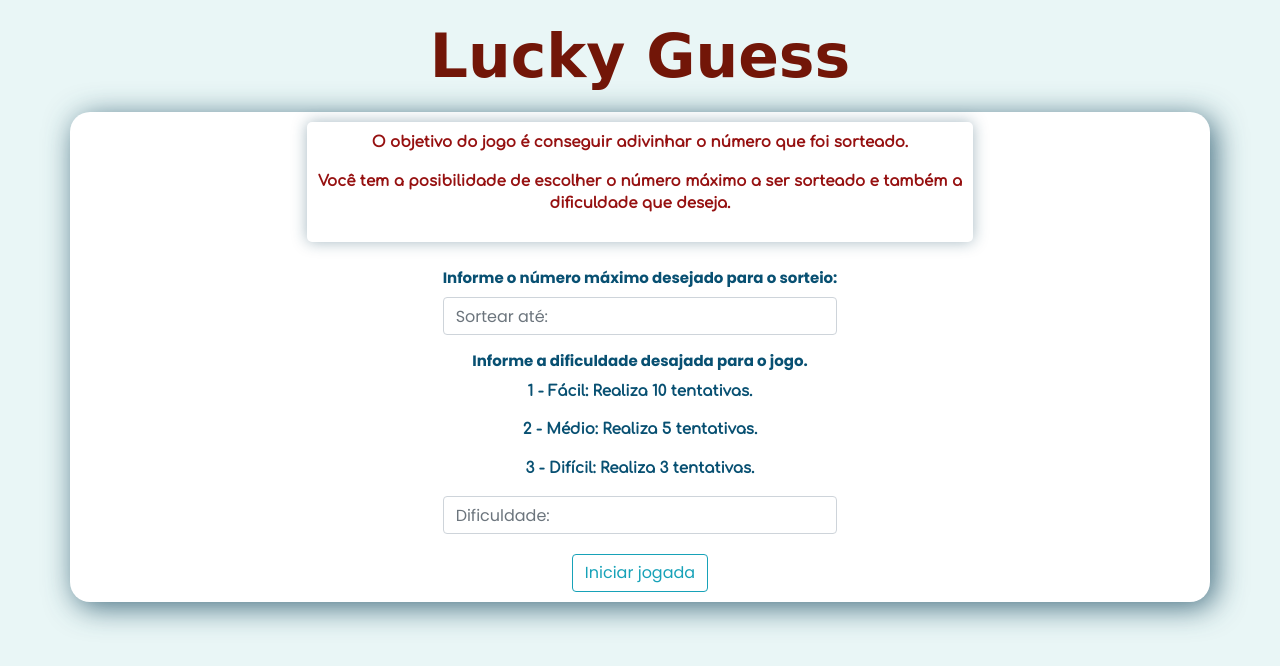
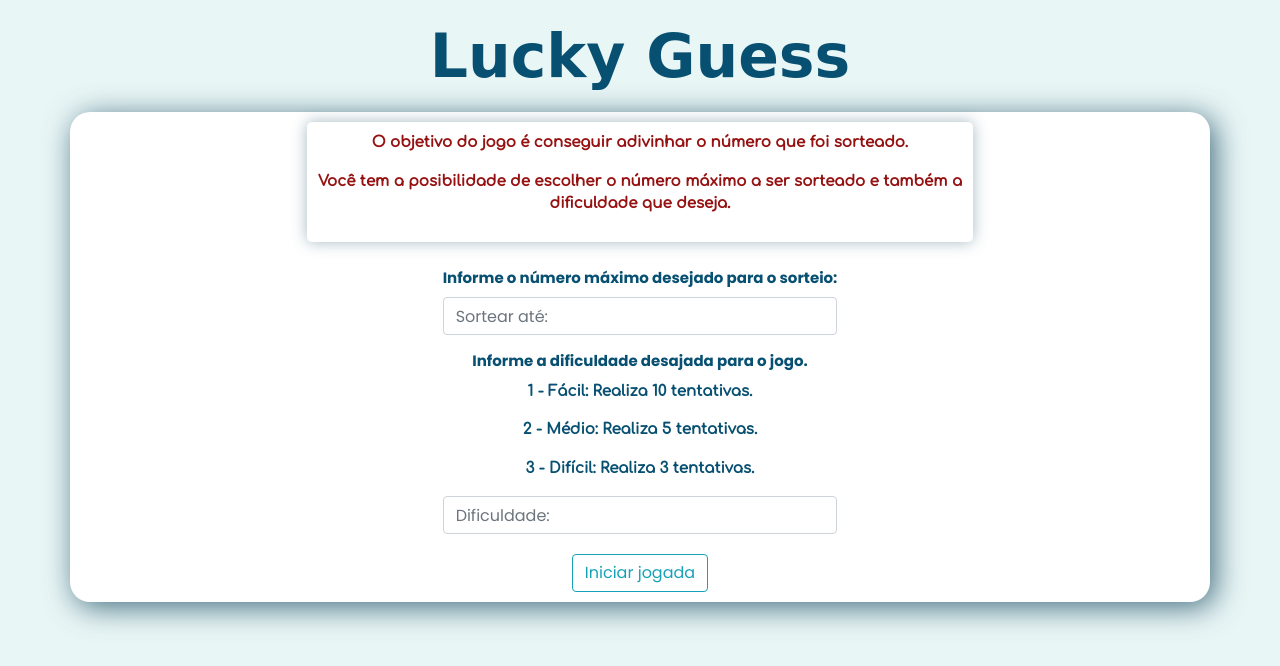
Before and after one commit to VitorALVSC/JogoAdivinhacao, a plain HTML site: page index.html in a window 1280 px wide. Drawn offline with nearby package versions, Linux system fonts and the light colour scheme; a web font is replaced by a local one.

Commit message:
Nova alteração da cor no título

```diff
--- a/css/style.css
+++ b/css/style.css
@@ -24,7 +24,7 @@ body {
   margin: 20px;
   font-size: 60px;
   font-weight: bold;
-  color: rgb(114, 22, 8);
+  color: rgb(8, 80, 114);
   font-family: 'Sedgwick Ave Display', cursive;
 }
 
```
